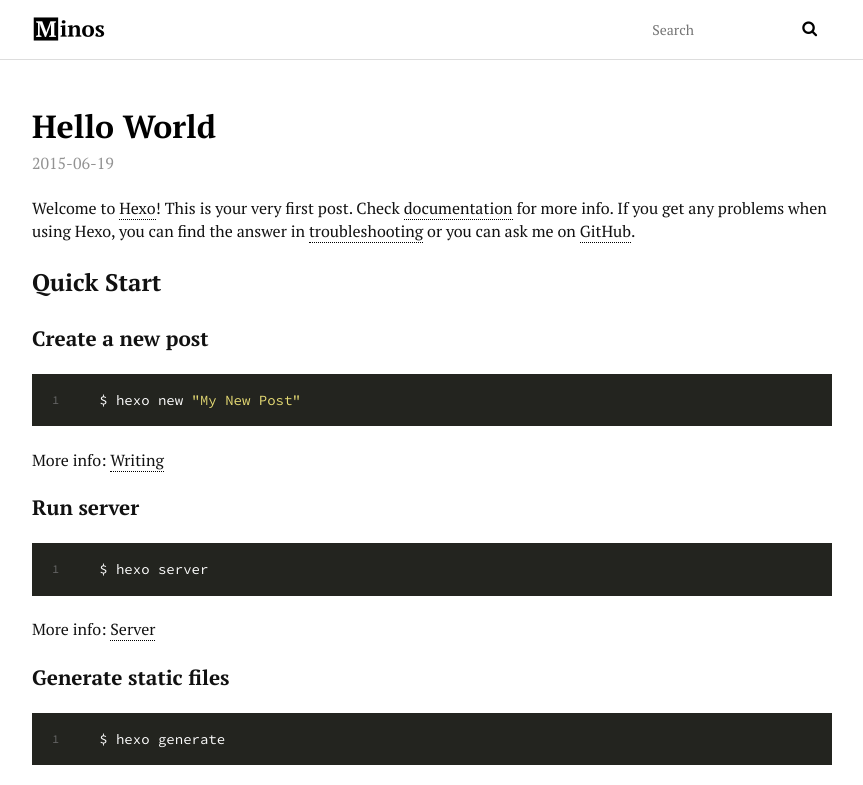
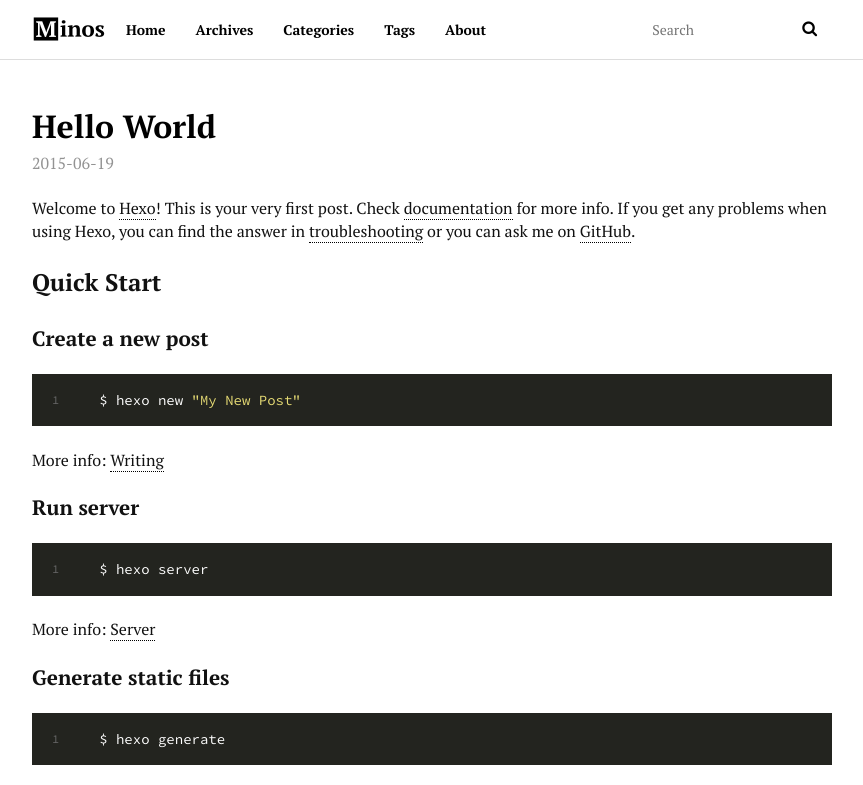
Before and after one commit to jzefan/jzefan.github.io, a plain HTML site: page 2015/06/19/hello-world/index.html in a window 1280 px wide. Shown: the top 785 px of the page, without its empty margins (208-1071 px from the left). Drawn offline with Linux system fonts and the light colour scheme.

Commit message:
Site updated: 2015-06-20 22:45:17

```diff
--- a/2015/06/19/hello-world/index.html
+++ b/2015/06/19/hello-world/index.html
@@ -20,6 +20,8 @@ Quick">
 Quick">
 
 
+    <link rel="icon" href="/favicon.png">
+
   <link href="/webfonts/ptserif/main.css" rel='stylesheet' type='text/css'>
   <link href="/webfonts/source-code-pro/main.css" rel="stylesheet" type="text/css">
   <link rel="stylesheet" href="/css/style.css" type="text/css">
@@ -34,6 +36,16 @@ Quick">
       <a id="main-nav-toggle" class="nav-icon"></a>
       <a id="logo" class="logo" href="/"></a>
       <nav id="main-nav">
+
+          <a class="main-nav-link" href="/">Home</a>
+
+          <a class="main-nav-link" href="/archives">Archives</a>
+
+          <a class="main-nav-link" href="/categories">Categories</a>
+
+          <a class="main-nav-link" href="/tags">Tags</a>
+
+          <a class="main-nav-link" href="/about">About</a>
 
       </nav>
       <nav id="sub-nav">
@@ -105,6 +117,9 @@ Quick">
 <script src="/js/jquery.min.js"></script>
 
 
+  <link rel="stylesheet" href="/fancybox/jquery.fancybox.css" type="text/css">
+  <script src="/fancybox/jquery.fancybox.pack.js" type="text/javascript"></script>
+
 
 <script src="/js/script.js" type="text/javascript"></script>
 
```
Also changed, not shown: archives/2015/06/index.html (+15 -0 lines), archives/2015/index.html (+15 -0 lines), archives/index.html (+15 -0 lines), index.html (+15 -0 lines).
